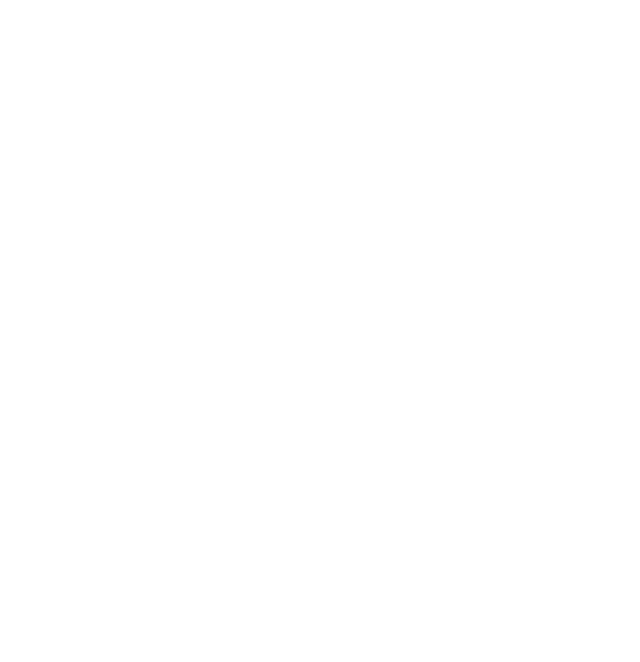
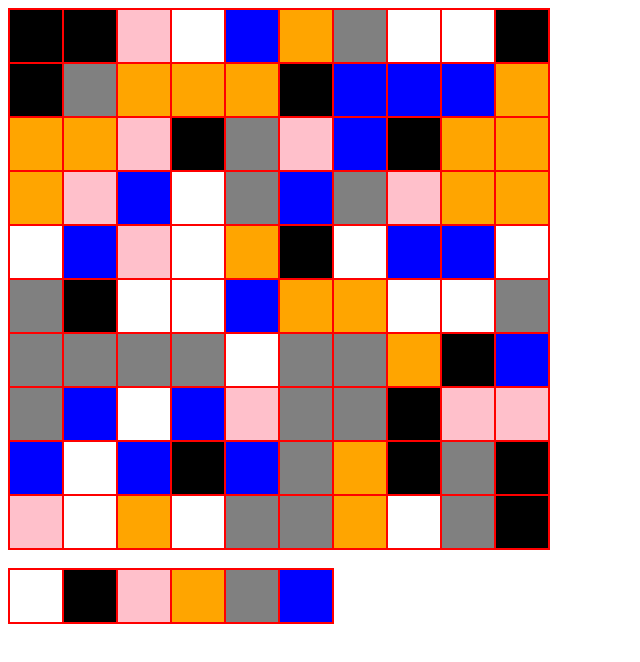
Before and after one commit to rubsve/TileFlood, a plain HTML site: page index.html in a window 1280 px wide. Shown: the whole page, without its empty margins (0-640 px from the left). Drawn offline with Linux system fonts and the light colour scheme.

Commit message:
Lagt til tabell, og random farger

```diff
--- a/index.html
+++ b/index.html
@@ -1,17 +1,91 @@
 <!DOCTYPE html>
 <html lang="no">
 	<head>
-
 		<meta http-equiv="content-type" content="text/html; charset=utf-8">
 		<title></title>
 
-		<script type="text/JavaScript">
-			var drawRectangle = function (x,y) {
+		<script type="text/javascript">
+			var getColor = function(index) {
+				if (index === 0) return "orange";
+				if (index === 1) return "white";
+				if (index === 2) return "blue";
+				if (index === 3) return "black";
+				if (index === 4) return "pink";
+				if (index === 5) return "grey";
+			}
 
-				};
+			var boardAddTable = function(size) {
+				var boardTable = document.getElementById("board");
+				var row;
+				var cell;
+				for (var i=0; i< size;i++){
+					row = boardTable.insertRow(i);
+					for (var j=0; j< size;j++){
+						cell = row.insertCell(j);
+
+						var colorIndex=Math.floor(Math.random()*6)
+						var className = getColor(colorIndex);
+
+						cell.className=className;
+					}
+
+				}
+			};
 		</script>
 	</head>
-	<body>
+	<style type="text/css">
+		table{
+			background-color:red;
+			margin:0;
+			border:0
 
+		}
+
+		td{
+			width: 50px; height: 50px;
+			border-style: none}
+
+		td.white{background-color:white}
+		td.black{background-color:black}
+		td.pink{background-color:pink}
+		td.orange{background-color:orange}
+		td.grey{background-color:grey}
+		td.blue{background-color:blue}
+
+		span {
+			width: 50px; height:70px;
+			border-style:solid;
+			border-color:red;
+		}
+
+		span.white{background-color:white}
+		span.black{background-color:black}
+		span.pink{background-color:pink}
+		span.orange{background-color:orange}
+		span.grey{background-color:grey}
+		span.blue{background-color:blue}
+
+
+	</style>
+
+
+	<body onLoad="boardAddTable(10)" >
+		<table id="board" border="0">
+			<tbody>
+			</tbody>
+		</table>
 	</body>
+<br/>
+	<table>
+		<tbody>
+			<tr>
+				<td class="white">
+				<td class="black">
+				<td class="pink">
+				<td class="orange">
+				<td class="grey">
+				<td class="blue">
+			</tr>
+		</tbody>
+	</table>
 </html>
```
